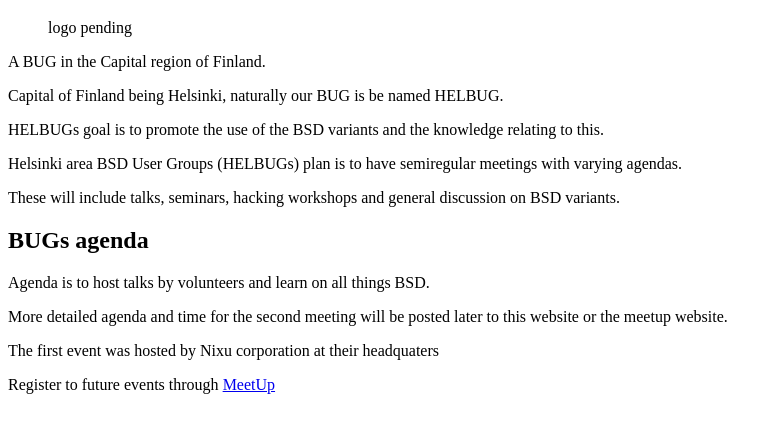
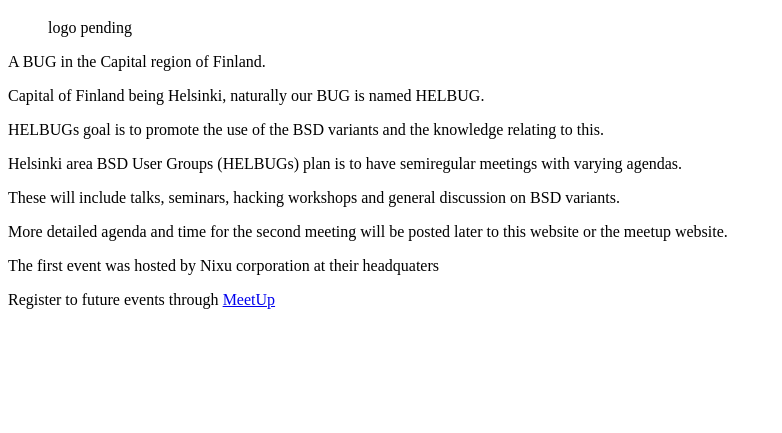
Before and after one commit to helbug/helbug.github.io, a plain HTML site: page index.html in a window 1280 px wide. Shown: the part 61-494 px from the top of the page, without its empty margins (0-782 px from the left). Drawn offline with Linux system fonts and the light colour scheme.

Commit message:
typos and formatting

```diff
--- a/index.html
+++ b/index.html
@@ -10,7 +10,7 @@
   </p>
   <p> A BUG in the Capital region of Finland.
   </p>
-  <p> Capital of Finland being Helsinki, naturally our BUG is be named HELBUG.
+  <p> Capital of Finland being Helsinki, naturally our BUG is named HELBUG.
   </p>
   <p> HELBUGs goal is to promote the use of the BSD variants and the knowledge relating to this.
   </p>
@@ -18,11 +18,10 @@
   </p>
   <p> These will include talks, seminars, hacking workshops and general discussion on BSD variants.
   </p>
-<h2>BUGs agenda </h2>
-  <p>Agenda is to host talks by volunteers and learn on all things BSD.
-  </p>
+  <p>  </p>
   <p> More detailed agenda and time for the second meeting will be posted later to this website or the meetup website.</p>
   <p>The first event was hosted by Nixu corporation at their headquaters</p>
   <p>Register to future events through <a href="https://www.meetup.com/HELBUG/">MeetUp</a>  </p>
+  <p>  </p>
 </body>
 </html>
```
